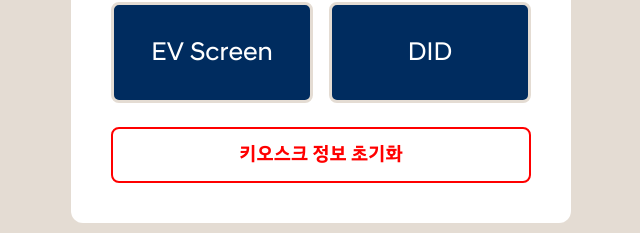
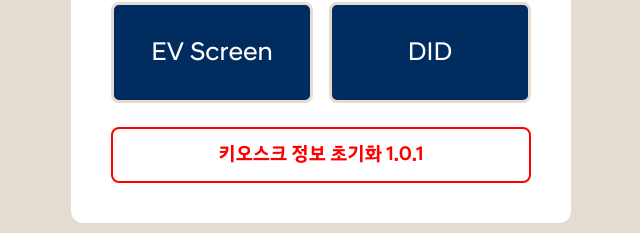
Before and after one commit to pivotstudio-project/hd-kiosk-new, a Vue app: page /#/ in a window 1280 px wide. Shown: the part 408-641 px from the top of the page, without its empty margins (319-959 px from the left). Built offline with nearby package versions, Linux system fonts and the light colour scheme.

Commit message:
1.0.1 적용

```diff
--- a/package.json
+++ b/package.json
@@ -1,6 +1,6 @@
 {
   "name": "hd-kiosk",
-  "version": "1.0.0",
+  "version": "1.0.1",
   "description": "An Electron application with Vue and TypeScript",
   "main": "./out/main/index.js",
   "author": "example.com",
--- a/src/renderer/src/views/Settings.vue
+++ b/src/renderer/src/views/Settings.vue
@@ -91,7 +91,7 @@ onMounted(() => {
       </div>
 
       <div class="page-settings__reset">
-        <button @click="resetKiosk">키오스크 정보 초기화</button>
+        <button @click="resetKiosk">키오스크 정보 초기화 1.0.1</button>
       </div>
     </div>
   </div>
```
